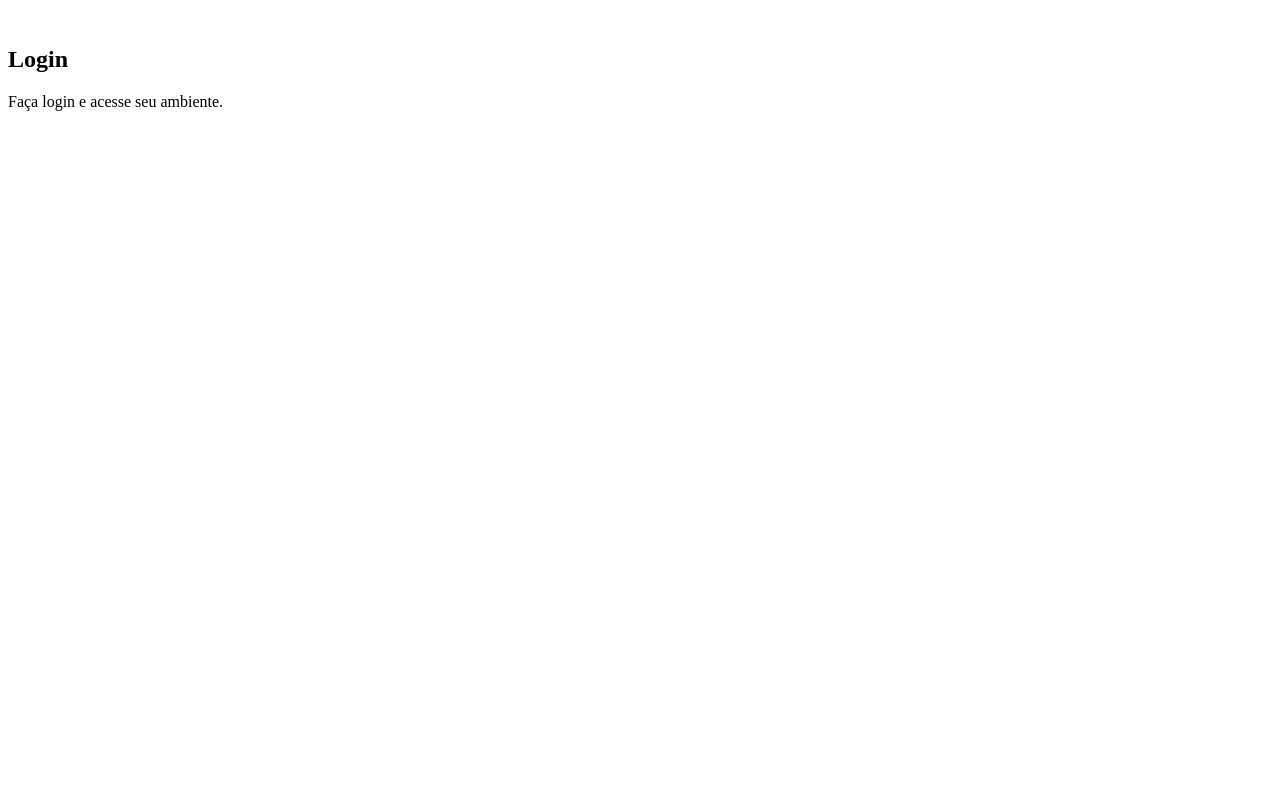
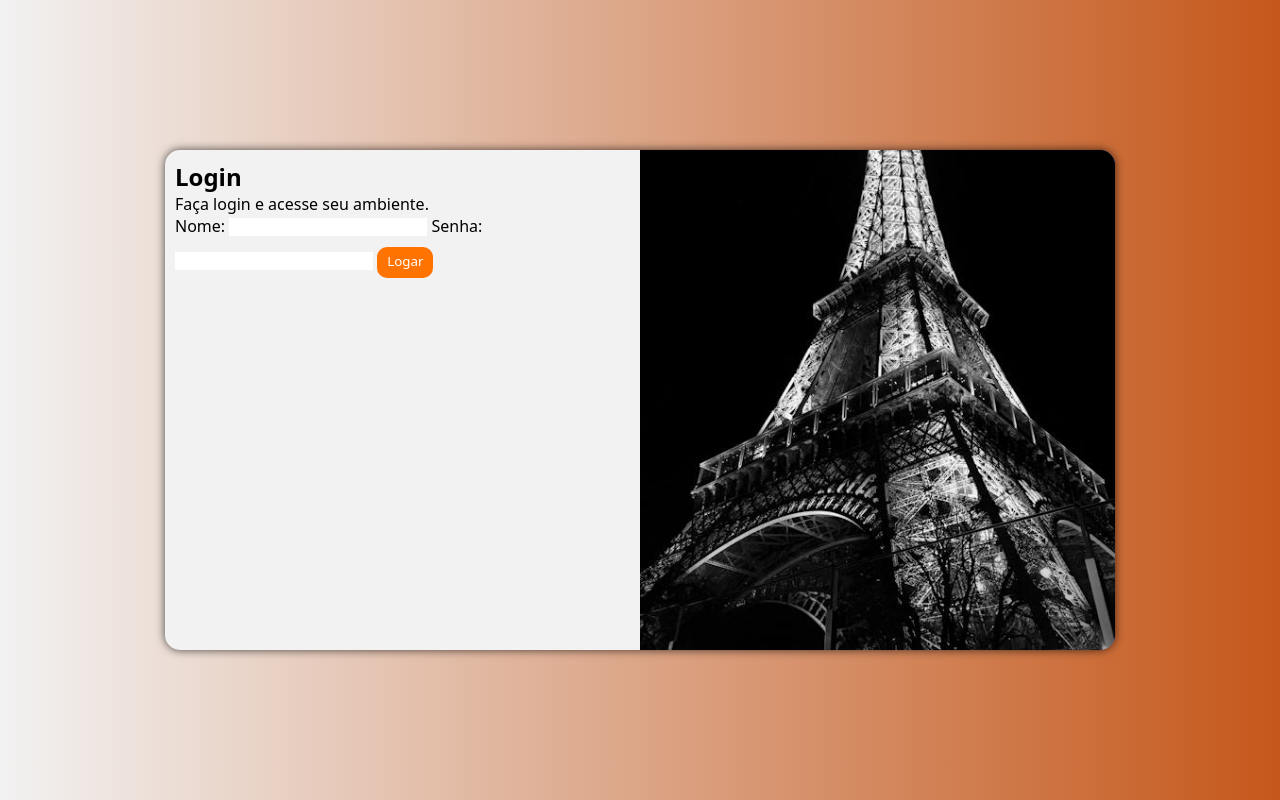
Before and after one commit to LuisHenque/projeto-login, a plain HTML site: page index.html in a window 1280 px wide. Drawn offline with Linux system fonts and the light colour scheme.

Commit message:
Media query para outras telas

```diff
--- a/index.html
+++ b/index.html
@@ -4,6 +4,7 @@
     <meta charset="UTF-8">
     <meta name="viewport" content="width=device-width, initial-scale=1.0">
     <link rel="stylesheet" href="style/style.css">
+    <link rel="stylesheet" href="style/style-mq.css">
     <title>Login</title>
 </head>
 <body>
@@ -11,11 +12,18 @@
     <main>
         <section id="login">
             <div id="imagemLogin">
-                <img src="" alt="">
+                <!-- <img src="imagens/background-10.jpg" alt="Torre"> -->
             </div>
             <div id="formLogin">
                 <h1>Login</h1>
                 <p>Faça login e acesse seu ambiente.</p>
+                <form action="login.html" method="post">
+                    <label for="iNome">Nome:</label>
+                    <input type="text" name="nome" id="iNome">
+                    <label for="iSenha">Senha: </label>
+                    <input type="password" name="senha" id="iSenha">
+                    <input id="button" type="submit" value="Logar">
+                </form>
 
             </div>
         </section>
--- /dev/null
+++ b/style/style-mq.css
@@ -0,0 +1,39 @@
+@charset "UTF-8";
+
+@media screen and (min-width: 768px) and (max-width:992px) {
+    body {
+        background-image: linear-gradient(to bottom, #3f1859, #f2f2f2);
+    }
+    section#login {
+        width: 800px;
+    }
+    section#login > div#imagemLogin {
+        float: left;
+        width: 30%;
+        height: 500px;
+    }
+    section#login > div#formLogin {
+        float: right;
+        width: 70%;
+    }
+
+}
+
+@media screen and (min-width: 992px) {
+    body {
+        background-image: linear-gradient(to right, #f2f2f2, #ff7300b2);
+    }
+    section#login {
+        width: 950px;
+    }
+    section#login > div#imagemLogin {
+        float: right;
+        width: 50%;
+        height: 100%;
+    }
+    section#login > div#formLogin {
+        float: left;
+        width: 50%;
+
+    }
+}
--- a/style/style.css
+++ b/style/style.css
@@ -1 +1,59 @@
 @charset "UTF-8";
+
+* {
+    font-family: system-ui, -apple-system, BlinkMacSystemFont, 'Segoe UI', Roboto, Oxygen, Ubuntu, Cantarell, 'Open Sans', 'Helvetica Neue', sans-serif;
+    margin: 0px;
+    padding: 0px;
+    box-sizing: border-box;
+}
+
+body, html {
+    background-color: #3f1859;
+    height: 100vh;
+    width: 100vw;
+}
+
+main {
+    height: 100vh;
+    width: 100vw;
+}
+
+section#login {
+    background-color: #f2f2f2;
+    border-radius: 15px;
+    display: block;
+    height: 500px;
+    position: absolute;
+    width: 250px;
+    left: 50%;
+    top: 50%;
+    overflow: hidden;
+    transform: translate(-50%, -50%);
+    box-shadow: 0px 0px 10px rgba(0, 0, 0, 0.692);
+    transition: width .3s, height .3s;
+    transition-timing-function: ease;
+}
+
+section#login > div#imagemLogin {
+    background: #3f1859 url(../imagens/background-10.jpg);
+    background-position: left bottom;
+    background-size: cover;
+    height: 220px;
+}
+
+section#login > div#formLogin {
+    display: block;
+    padding: 10px;
+}
+
+input {
+    border: none;
+}
+
+input#button {
+    background-color: #ff7300;
+    color: white;
+    padding: 5px 10px 8px 10px;
+    margin-top: 10px;
+    border-radius: 10px;
+}
```
Also changed, not shown: imagens/background-10.jpg (added).
